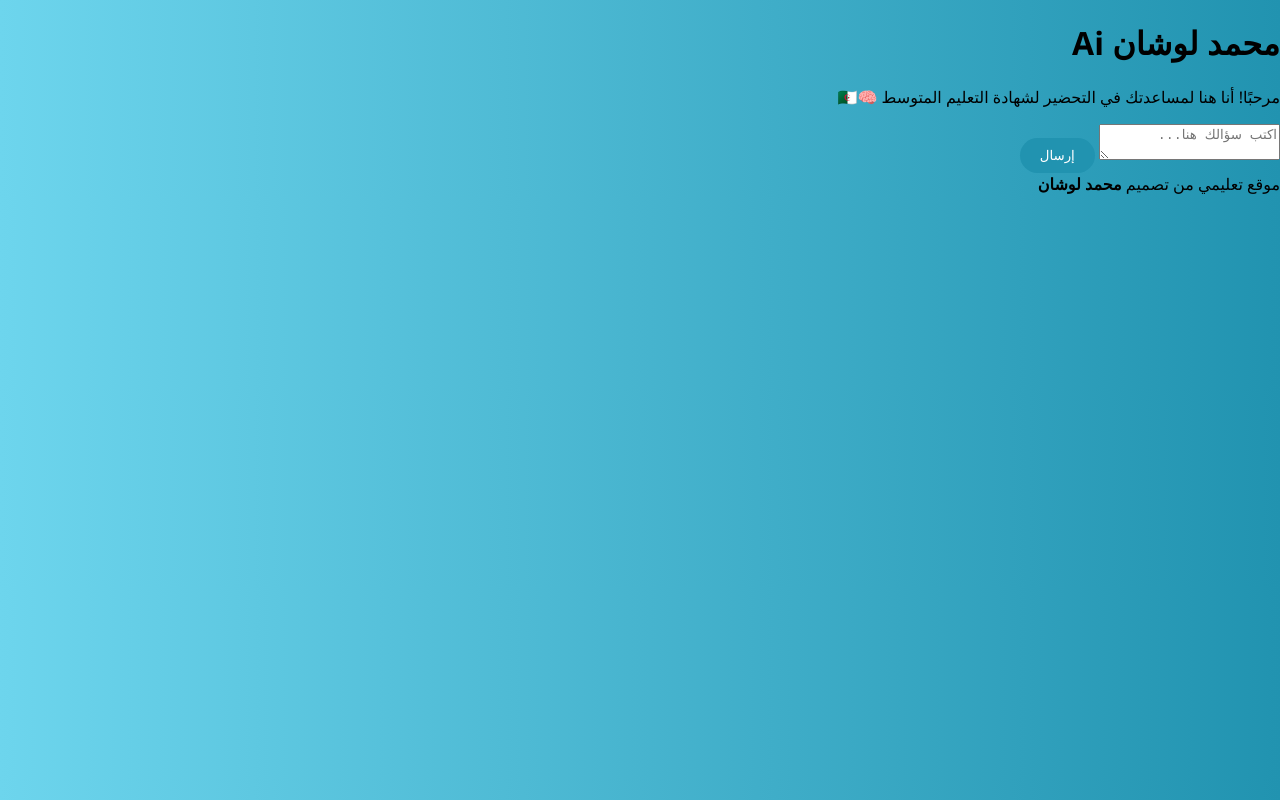
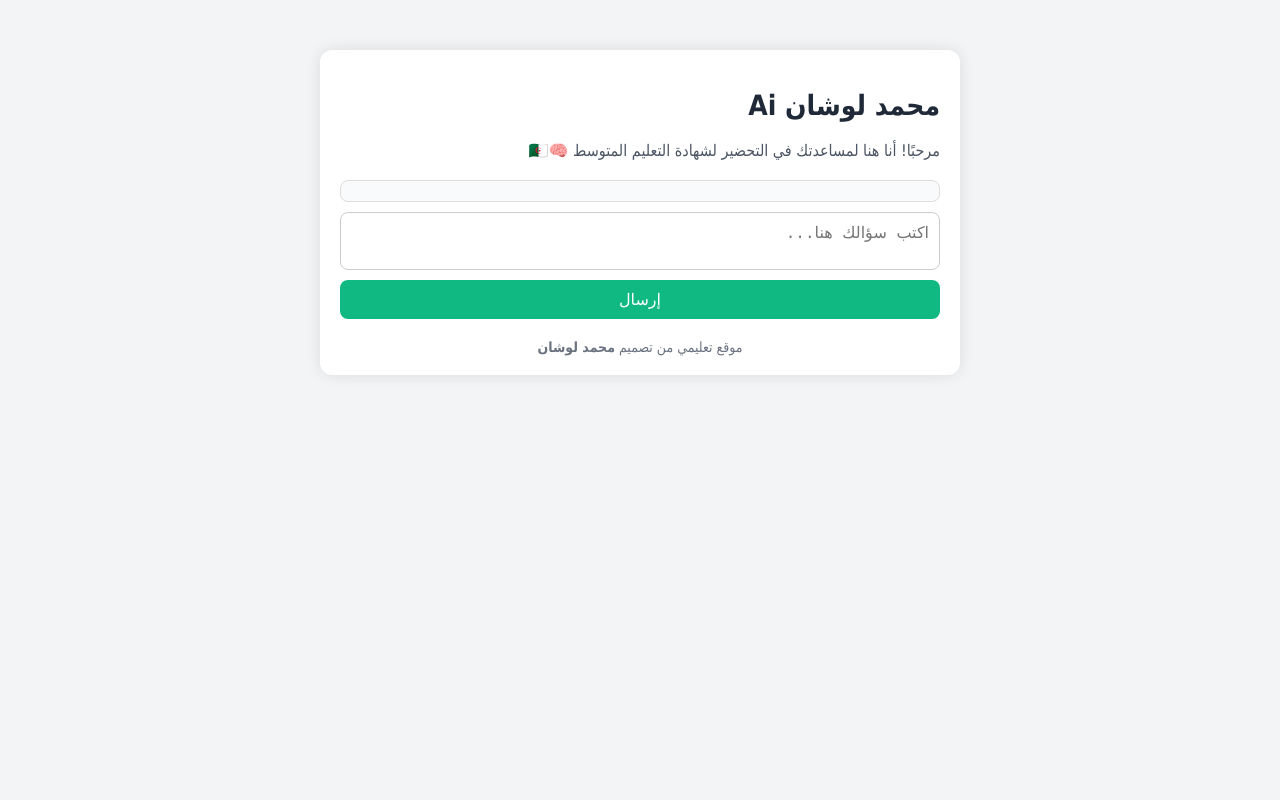
Before and after one commit to mohamedlouchene/Mohamedlouchene-, a plain HTML site: page index.html in a window 1280 px wide. Drawn offline with Linux system fonts and the light colour scheme.

Commit message:
Update style.css

```diff
--- a/style.css
+++ b/style.css
@@ -1,73 +1,71 @@
-
 body {
-  font-family: 'Segoe UI', sans-serif;
-  background: linear-gradient(to right, #6dd5ed, #2193b0);
+  font-family: 'Tahoma', sans-serif;
+  background: #f3f4f6;
   margin: 0;
   padding: 0;
   direction: rtl;
+  text-align: right;
 }
 
-.chat-container {
+.container {
   max-width: 600px;
-  margin: auto;
+  margin: 50px auto;
+  padding: 20px;
   background: white;
-  border-radius: 10px;
-  padding: 20px;
-  margin-top: 50px;
-  box-shadow: 0 0 20px rgba(0,0,0,0.2);
+  border-radius: 12px;
+  box-shadow: 0 0 15px rgba(0,0,0,0.1);
 }
 
-header h1 {
-  margin: 0;
-  color: #2193b0;
-  font-size: 24px;
+h1 {
+  color: #1f2937;
+  font-size: 28px;
 }
 
-#chat-box {
-  max-height: 400px;
-  overflow-y: auto;
-  margin: 20px 0;
-  background: #f1f1f1;
-  padding: 10px;
-  border-radius: 5px;
+.subtitle {
+  color: #4b5563;
+  margin-bottom: 20px;
 }
 
-.user, .bot {
-  margin-bottom: 10px;
-  padding: 8px 12px;
-  border-radius: 20px;
-  display: inline-block;
-  clear: both;
-}
-
-.user {
-  background: #2193b0;
-  color: white;
-  float: right;
-}
-
-.bot {
-  background: #e0e0e0;
-  float: left;
-}
-
-form {
+.chatbox {
   display: flex;
+  flex-direction: column;
   gap: 10px;
 }
 
-input[type="text"] {
-  flex: 1;
+#chat {
+  max-height: 300px;
+  overflow-y: auto;
+  border: 1px solid #ddd;
   padding: 10px;
-  border-radius: 20px;
+  border-radius: 8px;
+  background: #f9fafb;
+}
+
+#user-input {
+  padding: 10px;
+  font-size: 16px;
+  border-radius: 8px;
   border: 1px solid #ccc;
+  resize: none;
 }
 
 button {
-  padding: 10px 20px;
-  background: #2193b0;
+  padding: 10px;
+  background: #10b981;
+  color: white;
   border: none;
-  color: white;
-  border-radius: 20px;
+  border-radius: 8px;
+  font-size: 16px;
   cursor: pointer;
 }
+
+button:hover {
+  background: #059669;
+}
+
+footer {
+  margin-top: 20px;
+  color: #6b7280;
+  font-size: 14px;
+  text-align: center;
+}
```
